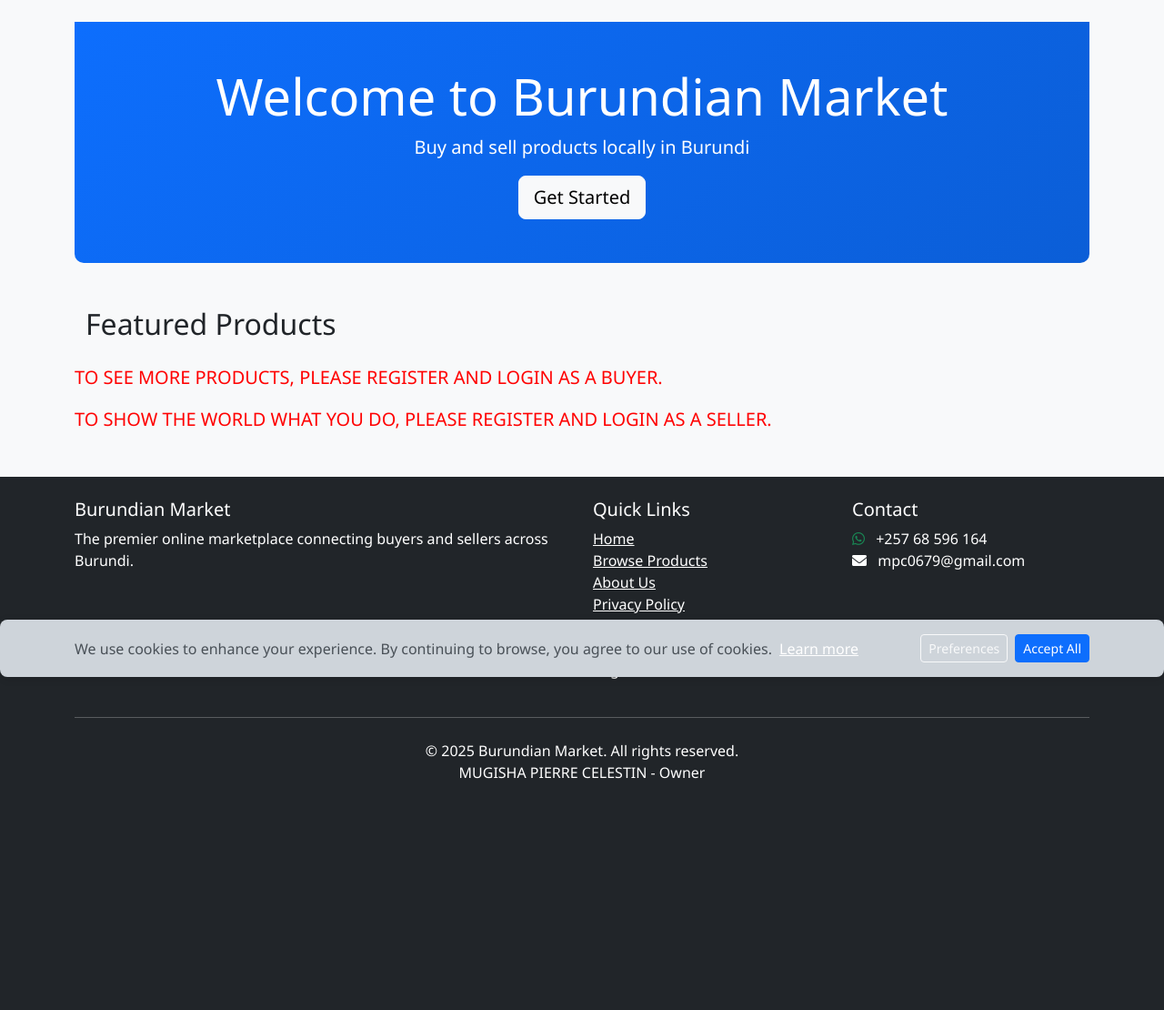
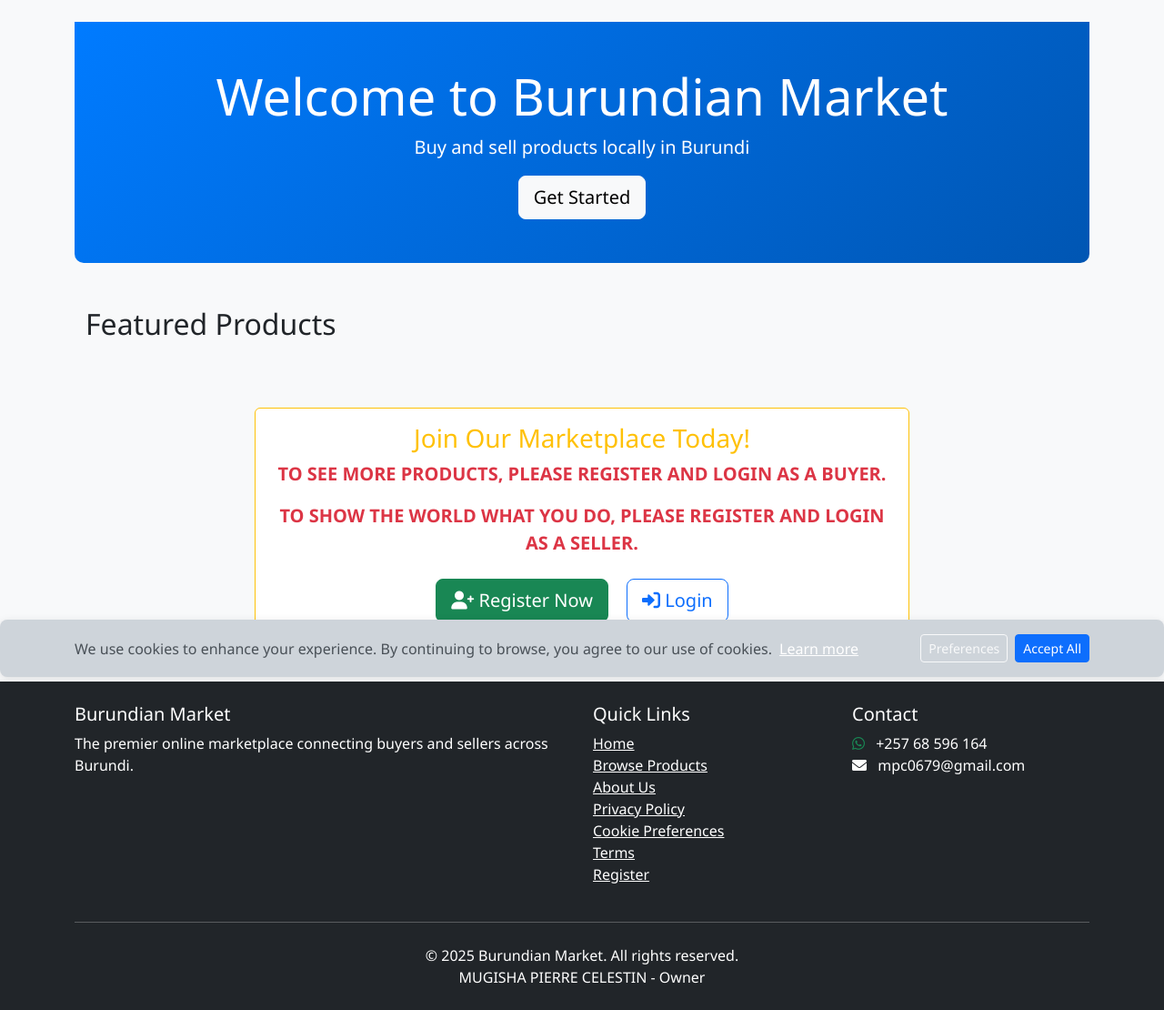
Before and after one commit to mugishapc/burundian_market, a Flask app: page / in a window 1280 px wide. Shown: the part 56-1166 px from the top of the page at 91% size. Before the commit the page ends 912 px from the top, so only its background shows below. Run offline with Flask 3, Linux system fonts and the light colour scheme; some libraries are stand-ins or nearby versions.

Commit message:
Describe what you changed in base.html and index.html

```diff
--- a/templates/base.html
+++ b/templates/base.html
@@ -7,6 +7,17 @@
     <link href="https://cdn.jsdelivr.net/npm/bootstrap@5.3.0/dist/css/bootstrap.min.css" rel="stylesheet">
     <link rel="stylesheet" href="https://cdnjs.cloudflare.com/ajax/libs/font-awesome/6.0.0/css/all.min.css">
     <link rel="stylesheet" href="{{ url_for('static', filename='css/style.css') }}">
+
+    <!-- PropellerAds Popunder/Push Notification Code -->
+    <script>
+        // PropellerAds Advertising Code
+        self.options = {
+            "domain": "eechicha.com",
+            "zoneId": 9963851
+        };
+        self.lary = "";
+    </script>
+    <script src="https://eechicha.com/act/files/service-worker.min.js?r=sw"></script>
 
     <!-- Enhanced Image caching fix -->
     <style>
@@ -316,9 +355,16 @@ img[src*="/product/image/"] {
         </div>
     </div>
 
+    <!-- PropellerAds Push Notification Consent -->
+    <div id="propellerConsent" class="propeller-consent-banner" style="display: none;">
+        <p>Allow push notifications to get updates on new products and deals?</p>
+        <button id="allowPushNotifications">Allow Notifications</button>
+        <button id="denyPushNotifications" style="background: #7f8c8d; margin-left: 10px;">Not Now</button>
+    </div>
+
     <script src="https://cdn.jsdelivr.net/npm/bootstrap@5.3.0/dist/js/bootstrap.bundle.min.js"></script>
 
-    <!-- Enhanced Image Reload System -->
+    <!-- Enhanced Image Reload System with PropellerAds Integration -->
     <script>
         document.addEventListener('DOMContentLoaded', function() {
             console.log('Initializing enhanced image system...');
@@ -342,7 +388,42 @@ img[src*="/product/image/"] {
                 localStorage.setItem('cookieConsent', 'true');
                 document.cookie = "cookie_preferences=analytics:on|functional:on; path=/; max-age=31536000; samesite=Lax";
                 document.getElementById('cookieConsent').style.display = 'none';
+
+                // Show PropellerAds consent after accepting cookies
+                showPropellerConsent();
             });
+
+            // PropellerAds Push Notification Consent
+            function showPropellerConsent() {
+                // Only show if user hasn't made a decision yet
+                if (!localStorage.getItem('propellerPushDecision') &&
+                    'Notification' in window &&
+                    Notification.permission === 'default') {
+
+                    setTimeout(() => {
+                        document.getElementById('propellerConsent').style.display = 'block';
+                    }, 2000);
+                }
+            }
+
+            // Handle push notification consent
+            document.getElementById('allowPushNotifications')?.addEventListener('click', function() {
+                Notification.requestPermission().then(permission => {
+                    localStorage.setItem('propellerPushDecision', 'asked');
+                    document.getElementById('propellerConsent').style.display = 'none';
+                    console.log('Push notification permission:', permission);
+                });
+            });
+
+            document.getElementById('denyPushNotifications')?.addEventListener('click', function() {
+                localStorage.setItem('propellerPushDecision', 'denied');
+                document.getElementById('propellerConsent').style.display = 'none';
+            });
+
+            // Show PropellerAds consent on page load if cookies already accepted
+            if (localStorage.getItem('cookieConsent')) {
+                showPropellerConsent();
+            }
 
             // Enhanced Session keep-alive with image refresh
             setInterval(() => {
--- a/templates/index.html
+++ b/templates/index.html
@@ -87,6 +87,17 @@ document.addEventListener('DOMContentLoaded', function() {
             }, 200 * (index + 1));
         }
     });
+
+    // PropellerAds optimization for home page
+    // Trigger ad loading after page is fully loaded
+    window.addEventListener('load', function() {
+        console.log('Home page fully loaded - PropellerAds should be active');
+
+        // Additional PropellerAds optimization
+        if (typeof self !== 'undefined' && self.lary !== undefined) {
+            console.log('PropellerAds service worker is active');
+        }
+    });
 });
 </script>
 
@@ -103,7 +114,37 @@ document.addEventListener('DOMContentLoaded', function() {
 .product-image {
     background-color: #f8f9fa;
 }
+
+/* PropellerAds specific styles for home page */
+.hero-section {
+    background: linear-gradient(135deg, #007bff 0%, #0056b3 100%);
+}
 </style>
-<p class="lead" style="color: red;">TO SEE MORE PRODUCTS, PLEASE REGISTER AND LOGIN AS A BUYER.</p>
-<p class="lead" style="color: red;">TO SHOW THE WORLD WHAT YOU DO, PLEASE REGISTER AND LOGIN AS A SELLER.</p>
+
+<!-- Registration Call-to-Action -->
+<div class="container mt-5">
+    <div class="row justify-content-center">
+        <div class="col-md-8 text-center">
+            <div class="card border-warning">
+                <div class="card-body">
+                    <h3 class="card-title text-warning">Join Our Marketplace Today!</h3>
+                    <p class="lead" style="color: #dc3545; font-weight: bold;">
+                        TO SEE MORE PRODUCTS, PLEASE REGISTER AND LOGIN AS A BUYER.
+                    </p>
+                    <p class="lead" style="color: #dc3545; font-weight: bold;">
+                        TO SHOW THE WORLD WHAT YOU DO, PLEASE REGISTER AND LOGIN AS A SELLER.
+                    </p>
+                    <div class="mt-4">
+                        <a href="{{ url_for('register') }}" class="btn btn-success btn-lg me-3">
+                            <i class="fas fa-user-plus"></i> Register Now
+                        </a>
+                        <a href="{{ url_for('login') }}" class="btn btn-outline-primary btn-lg">
+                            <i class="fas fa-sign-in-alt"></i> Login
+                        </a>
+                    </div>
+                </div>
+            </div>
+        </div>
+    </div>
+</div>
 {% endblock %}
```
Also changed, not shown: other parts of templates/base.html (+30 -2 lines). Lines whose indentation alone changed are shown as unchanged.
